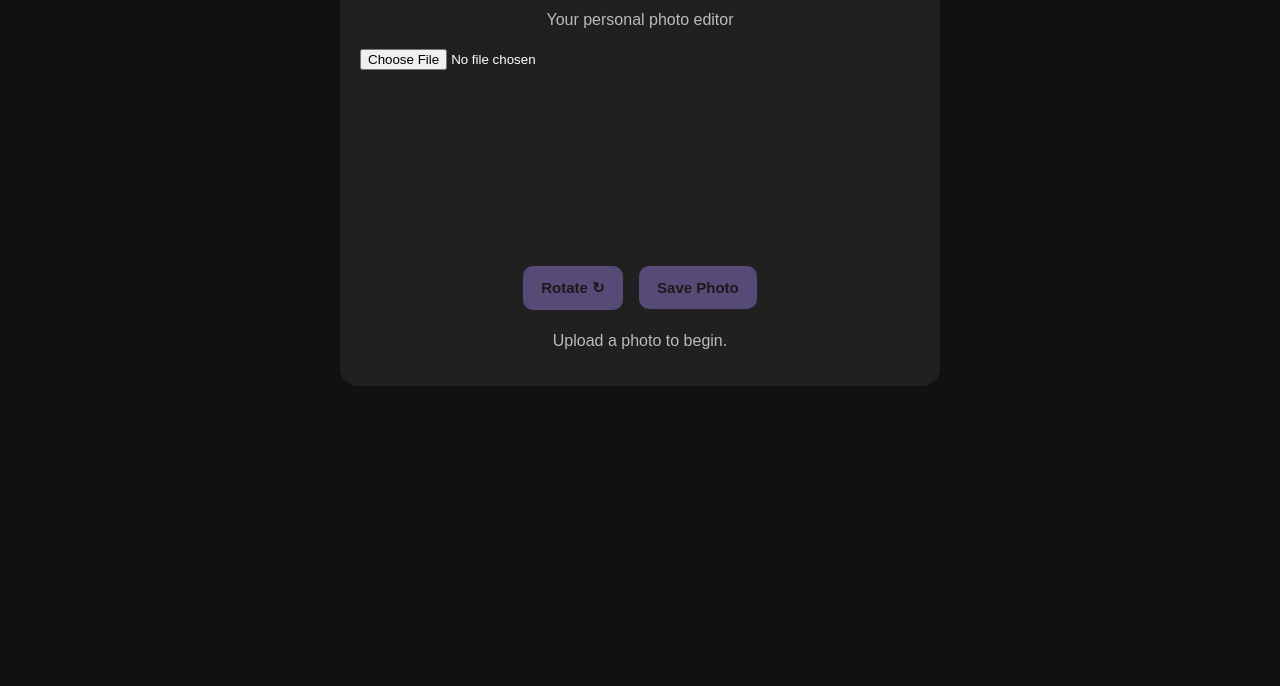
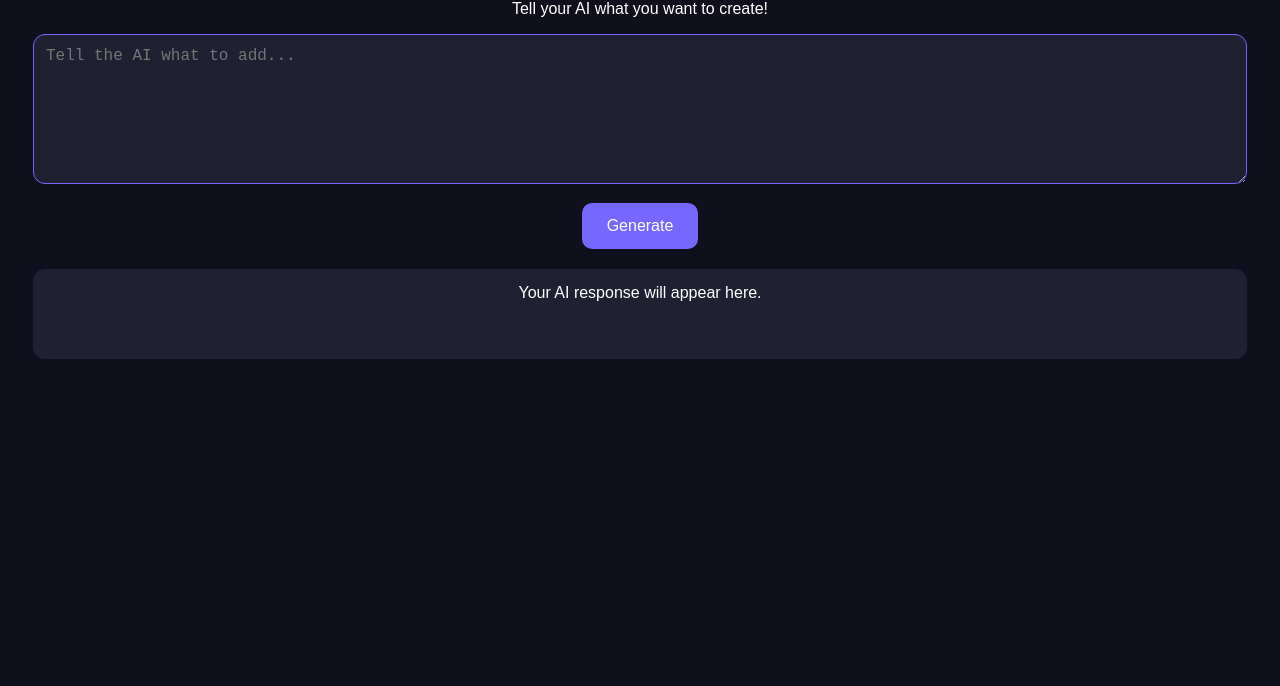
Before and after one commit to W1N-savage/GNG-editor, a plain HTML site: page index.html in a window 1280 px wide. Shown: the part 114-800 px from the top of the page. Drawn offline with Linux system fonts and the light colour scheme.

Commit message:
Refactor GNG Editor layout and styles
Updated styles and functionality for the GNG Editor interface, including new layout, button styles, and textarea for user input.

```diff
--- a/index.html
+++ b/index.html
@@ -3,182 +3,72 @@
 <html lang="en">
 <head>
 <meta charset="UTF-8">
-<meta name="viewport" content="width=device-width, initial-scale=1">
+<meta name="viewport" content="width=device-width, initial-scale=1.0">
 <title>GNG Editor</title>
-
 <style>
-* {
-  box-sizing: border-box;
-}
-
 body {
-  margin: 0;
-  padding: 25px 16px;
-  background: #111;
+  background: #10101c;
   color: white;
   font-family: Arial, sans-serif;
+  padding: 25px;
   text-align: center;
 }
-
-h1 {
-  color: #a78bfa;
-  font-size: 32px;
+h1 { color: #8b7cff; }
+textarea {
+  width: 100%;
+  height: 150px;
+  background: #202033;
+  color: white;
+  border: 1px solid #7667ff;
+  border-radius: 12px;
+  padding: 12px;
+  box-sizing: border-box;
+  font-size: 16px;
 }
-
-.container {
-  max-width: 600px;
-  margin: auto;
-  padding: 20px;
-  background: #202020;
-  border-radius: 18px;
+button {
+  background: #7667ff;
+  color: white;
+  border: none;
+  padding: 14px 25px;
+  border-radius: 10px;
+  margin-top: 15px;
+  font-size: 16px;
 }
-
-input {
-  display: block;
-  width: 100%;
-  margin: 20px auto;
-  color: white;
-}
-
-button {
-  background: #a78bfa;
-  color: #111;
-  border: none;
-  border-radius: 10px;
-  padding: 13px 18px;
-  margin: 6px;
-  font-size: 15px;
-  font-weight: bold;
-}
-
-button:disabled {
-  opacity: .4;
-}
-
-canvas {
-  display: block;
-  max-width: 100%;
-  height: auto;
-  margin: 20px auto;
-  border-radius: 10px;
-}
-
-p {
-  color: #bbb;
+#output {
+  background: #202033;
+  padding: 15px;
+  margin-top: 20px;
+  border-radius: 12px;
+  min-height: 60px;
+  white-space: pre-wrap;
 }
 </style>
 </head>
-
 <body>
 
-<div class="container">
-  <h1>GNG Editor</h1>
-  <p>Your personal photo editor</p>
+<h1>🐬 GNG Editor</h1>
+<p>Tell your AI what you want to create!</p>
 
-  <input type="file" id="upload" accept="image/*">
+<textarea id="prompt" placeholder="Tell the AI what to add..."></textarea>
 
-  <canvas id="canvas" hidden></canvas>
+<br>
+<button onclick="generate()">Generate</button>
 
-  <div>
-    <button id="rotate" disabled>Rotate ↻</button>
-    <button id="save" disabled>Save Photo</button>
-  </div>
-
-  <p id="status">Upload a photo to begin.</p>
-</div>
+<div id="output">Your AI response will appear here.</div>
 
 <script>
-const upload = document.getElementById("upload");
-const canvas = document.getElementById("canvas");
-const ctx = canvas.getContext("2d");
-const rotateButton = document.getElementById("rotate");
-const saveButton = document.getElementById("save");
-const status = document.getElementById("status");
+function generate() {
+  const prompt = document.getElementById("prompt").value.trim();
+  const output = document.getElementById("output");
 
-let originalImage = null;
-let rotation = 0;
-
-function drawImage() {
-  const w = originalImage.naturalWidth;
-  const h = originalImage.naturalHeight;
-
-  const sideways = rotation % 180 !== 0;
-
-  canvas.width = sideways ? h : w;
-  canvas.height = sideways ? w : h;
-
-  ctx.clearRect(0, 0, canvas.width, canvas.height);
-
-  ctx.save();
-  ctx.translate(canvas.width / 2, canvas.height / 2);
-  ctx.rotate(rotation * Math.PI / 180);
-  ctx.drawImage(originalImage, -w / 2, -h / 2);
-  ctx.restore();
-}
-
-upload.addEventListener("change", function() {
-  const file = this.files[0];
-
-  if (!file) return;
-
-  if (!file.type.startsWith("image/")) {
-    status.textContent = "Please choose an image.";
+  if (!prompt) {
+    output.textContent = "Enter an instruction first!";
     return;
   }
 
-  const url = URL.createObjectURL(file);
-  const image = new Image();
-
-  image.onload = function() {
-    originalImage = image;
-    rotation = 0;
-
-    canvas.hidden = false;
-    rotateButton.disabled = false;
-    saveButton.disabled = false;
-
-    drawImage();
-    status.textContent = "Photo loaded successfully!";
-
-    URL.revokeObjectURL(url);
-  };
-
-  image.onerror = function() {
-    status.textContent = "Couldn't load that photo.";
-    URL.revokeObjectURL(url);
-  };
-
-  image.src = url;
-});
-
-rotateButton.addEventListener("click", function() {
-  if (!originalImage) return;
-
-  rotation = (rotation + 90) % 360;
-  drawImage();
-});
-
-saveButton.addEventListener("click", function() {
-  if (!originalImage) return;
-
-  canvas.toBlob(function(blob) {
-    if (!blob) {
-      status.textContent = "Couldn't save the photo.";
-      return;
-    }
-
-    const url = URL.createObjectURL(blob);
-    const link = document.createElement("a");
-
-    link.href = url;
-    link.download = "GNG-edited-photo.png";
-    link.click();
-
-    setTimeout(() => URL.revokeObjectURL(url), 1000);
-
-    status.textContent = "Your photo is ready!";
-  }, "image/png");
-});
+  output.textContent = "Your instruction: " + prompt +
+    "\n\nAI connection not configured yet.";
+}
 </script>
 
 </body>
```
